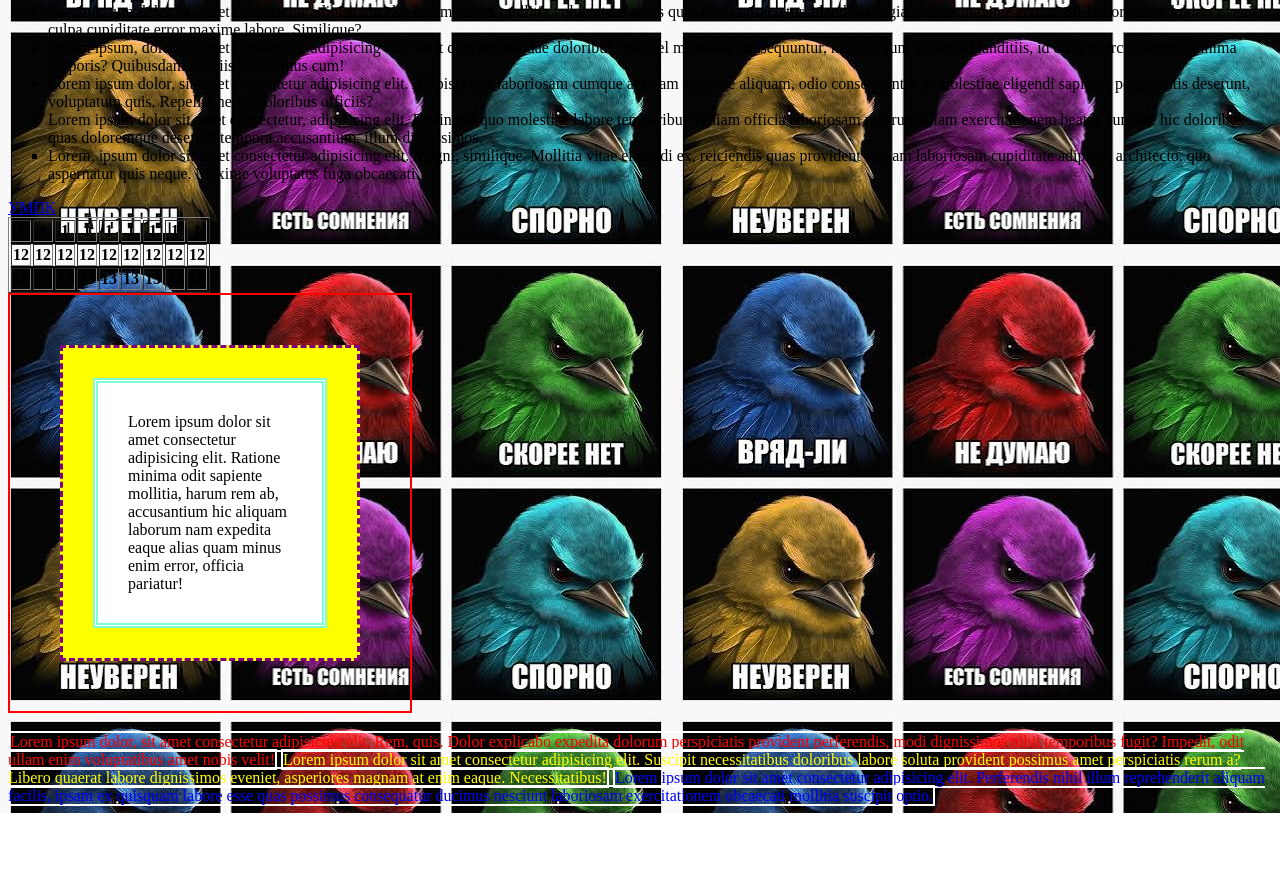
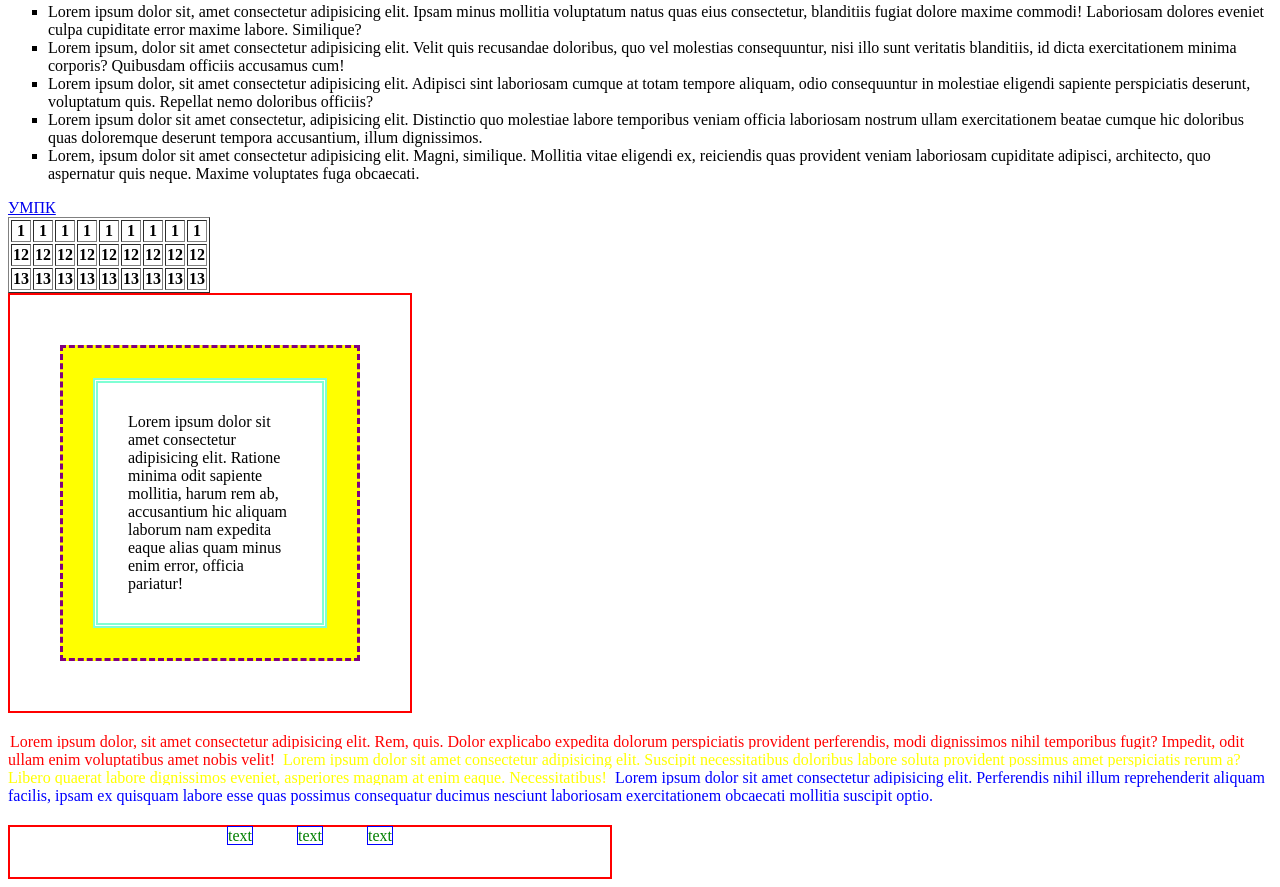
Before and after one commit to ntw4/repositori, a plain HTML site: page index.html in a window 1280 px wide. Shown: the part 657-1544 px from the top of the page. Before the commit the page ends 1470 px from the top, so only its background shows below. Drawn offline with Linux system fonts and the light colour scheme.

Commit message:
version_8_display_block_and_display_inline

```diff
--- a/index.html
+++ b/index.html
@@ -74,5 +74,12 @@
     <span class="span_1">Lorem ipsum dolor, sit amet consectetur adipisicing elit. Rem, quis. Dolor explicabo expedita dolorum perspiciatis provident perferendis, modi dignissimos nihil temporibus fugit? Impedit, odit ullam enim voluptatibus amet nobis velit!</span>
     <span class="span_2">Lorem ipsum dolor sit amet consectetur adipisicing elit. Suscipit necessitatibus doloribus labore soluta provident possimus amet perspiciatis rerum a? Libero quaerat labore dignissimos eveniet, asperiores magnam at enim eaque. Necessitatibus!</span>
     <span class="span_3">Lorem ipsum dolor sit amet consectetur adipisicing elit. Perferendis nihil illum reprehenderit aliquam facilis, ipsam ex quisquam labore esse quas possimus consequatur ducimus nesciunt laboriosam exercitationem obcaecati mollitia suscipit optio.</span>
+
+    <div id="block">
+        <div class="block_text">text</div>
+        <div class="block_text">text</div>
+        <div class="block_text">text</div>
+    </div>
+
 </body>
 </html>
--- a/style.css
+++ b/style.css
@@ -25,9 +25,9 @@ h1{
     color: darkgreen;
     text-align: left;
 }
-body{
+/* body{
     background-image: url(img/mojet.jfif);
-}
+} */
 ul{
     list-style-type: square;
 }
@@ -63,4 +63,19 @@ ul{
 .span_3{
     color: blue;
     border: 2px solid white;
+
 }
+#block{
+    display: block;
+    margin-top: 20px;
+    border: 2px solid red;
+    height: 50px;
+    width: 600px;
+    text-align: center;
+}
+.block_text{
+    display: inline;
+    color: green;
+    border: 1px solid blue;
+    margin: 20px;
+}
```
